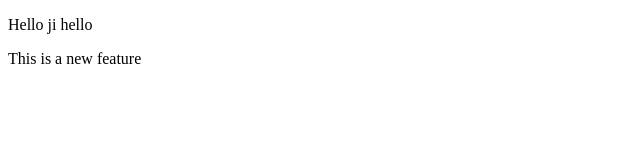
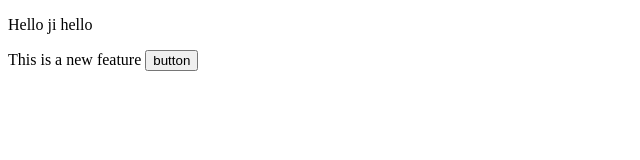
Before and after one commit to Angira-07/localRepo, a plain HTML site: page hello.html in a window 1280 px wide. Shown: the whole page, without its empty margins (0-640 px from the left). Drawn offline with Linux system fonts and the light colour scheme.

Commit message:
Add button

```diff
--- a/hello.html
+++ b/hello.html
@@ -7,6 +7,6 @@
 </head>
 <body>
     <p>Hello ji hello</p>
-    <p>This is a  new feature</p>
+    <p>This is a  new feature <button>button</button></p>
 </body>
 </html>
```
